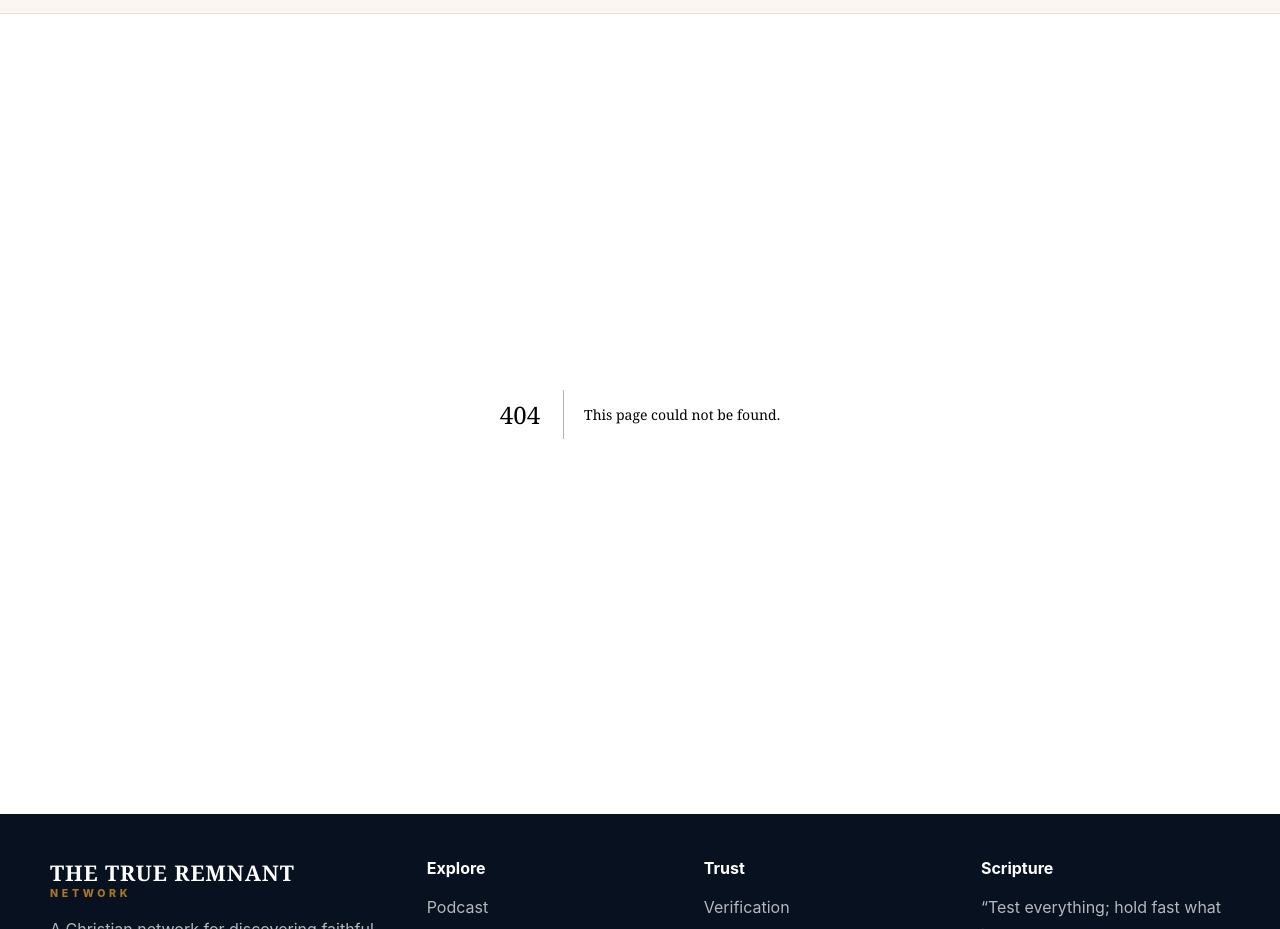
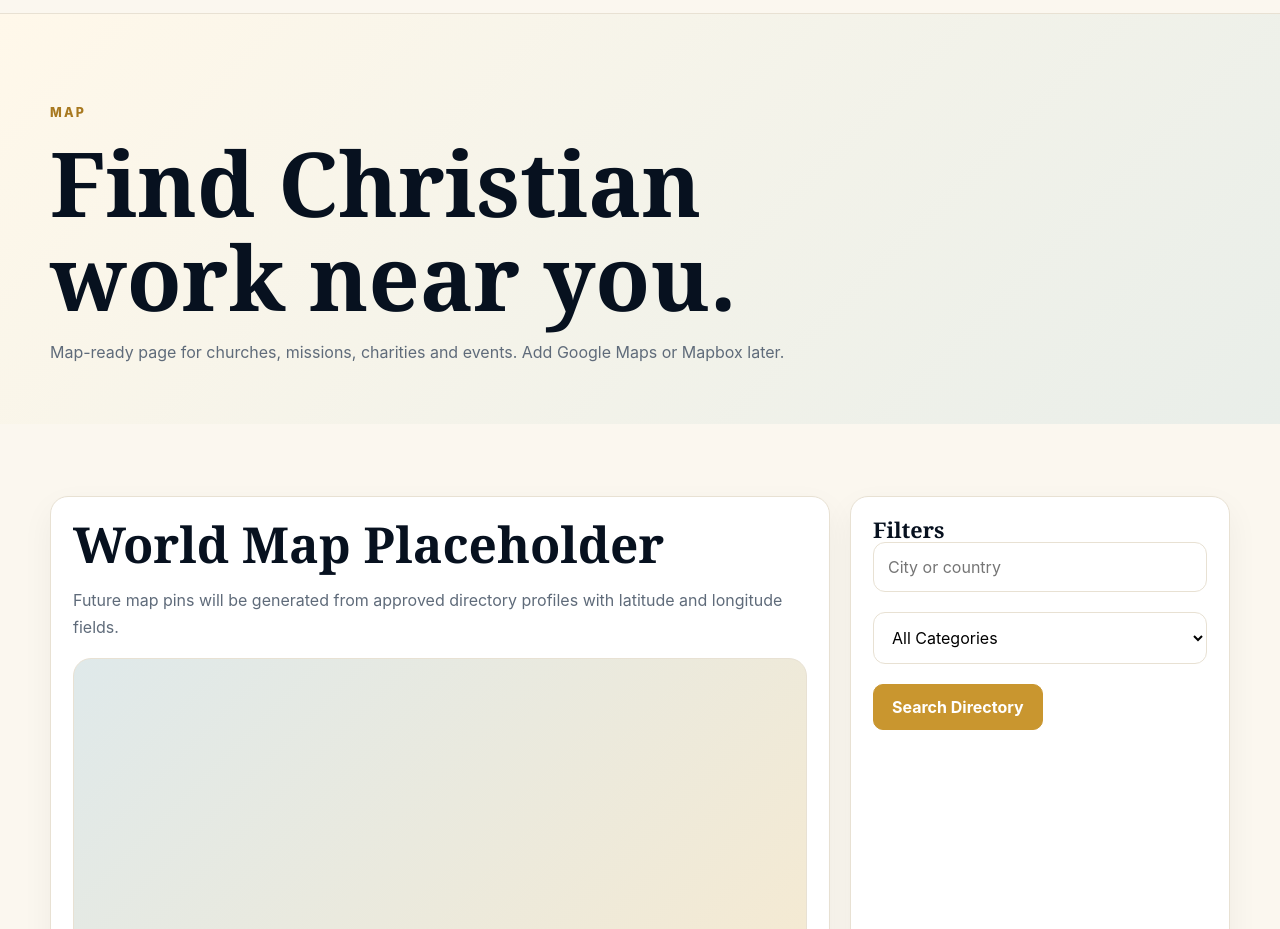
Before and after one commit to dakande85-bit/the-true-remnant-network, a Next.js app: page /map in a window 1280 px wide. Before the commit this address had no page. Shown: the part 63-992 px from the top of the page. Built offline with nearby package versions, Linux system fonts and the light colour scheme.

Commit message:
Add map page

```diff
--- /dev/null
+++ b/src/app/map/page.tsx
@@ -0,0 +1,30 @@
+export default function MapPage() {
+  return (
+    <>
+      <section className="page-hero">
+        <div className="container">
+          <p className="kicker">Map</p>
+          <h1>Find Christian work near you.</h1>
+          <p>Map-ready page for churches, missions, charities and events. Add Google Maps or Mapbox later.</p>
+        </div>
+      </section>
+      <section className="section">
+        <div className="container grid grid-3">
+          <div className="card" style={{ gridColumn: "span 2" }}>
+            <h2>World Map Placeholder</h2>
+            <p>Future map pins will be generated from approved directory profiles with latitude and longitude fields.</p>
+            <div style={{ minHeight: 360, borderRadius: 18, background: "linear-gradient(135deg, #dfe9ea, #f6ead1)", border: "1px solid var(--line)" }} />
+          </div>
+          <aside className="card">
+            <h3>Filters</h3>
+            <input className="input" placeholder="City or country" />
+            <br /><br />
+            <select><option>All Categories</option><option>Churches</option><option>Missions</option><option>Events</option></select>
+            <br /><br />
+            <a className="btn btn-primary" href="/directory">Search Directory</a>
+          </aside>
+        </div>
+      </section>
+    </>
+  );
+}
```
